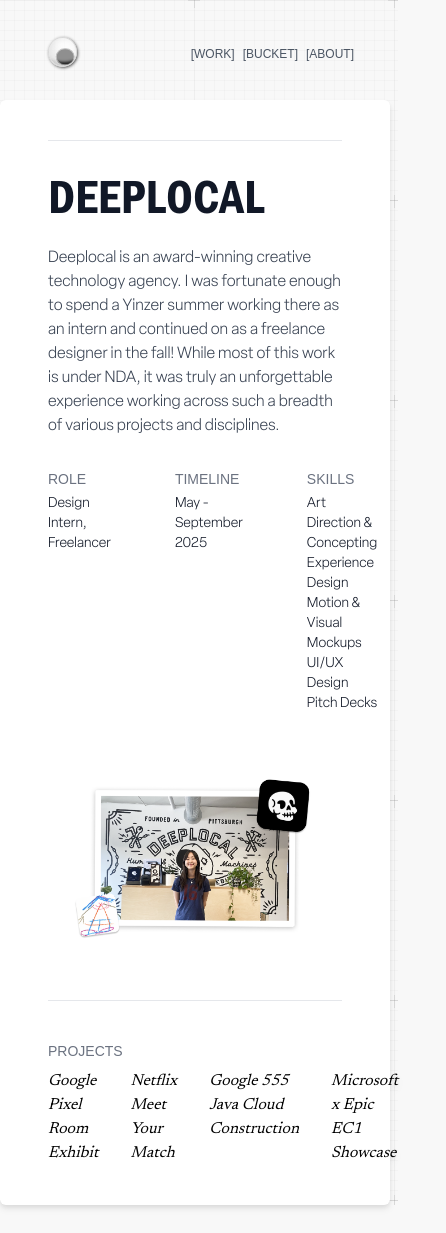
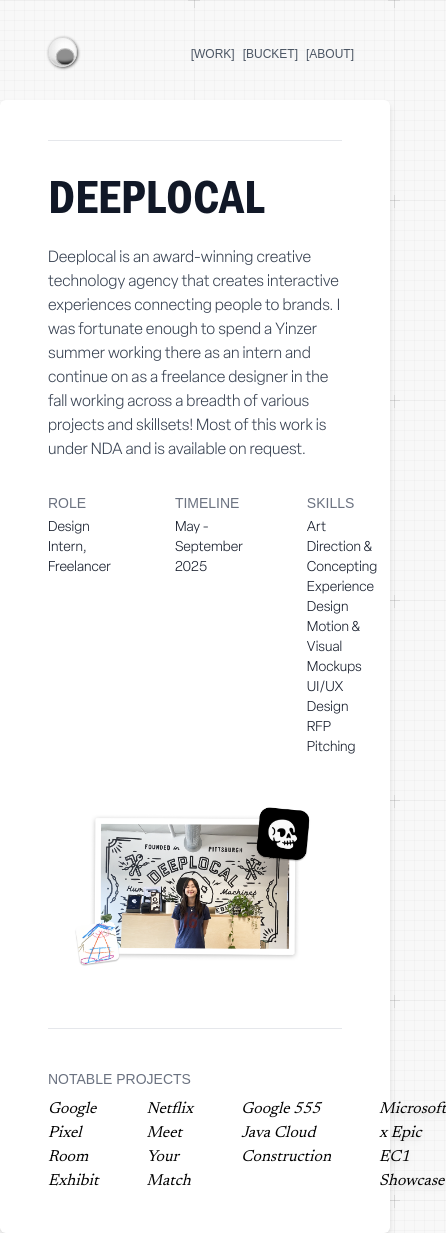
Before and after one commit to faithyeji/yejis-world, a Next.js app: page /pages/projects/deeplocal in a window 390 px wide. Shown: the whole page, 446 px wide, since content can reach past the window. Before the commit the page ends 1205 px from the top, so only its background shows below. Built offline with nearby package versions, Linux system fonts and the light colour scheme; a web font is replaced by a local one.

Commit message:
Fix to draggable refresh

```diff
--- a/src/app/components/DraggableSticker.js
+++ b/src/app/components/DraggableSticker.js
@@ -24,7 +24,7 @@ export default function DraggableSticker({
         type: "x,y",
         edgeResistance: 0.65,
         inertia: true,
-        bounds: window,
+        bounds: document.body,
       });
     }
   }, []);
--- a/src/app/components/Folder.js
+++ b/src/app/components/Folder.js
@@ -37,7 +37,7 @@ export default function Folder({ title, style, content, image, position }) {
       gsap.set(folderRef.current, { x: 0, y: 0 });
       Draggable.create(folderRef.current, {
         type: "x,y",
-        bounds: window,
+        bounds: document.body,
         inertia: true,
         zIndexBoost: true,
       });
@@ -45,7 +45,10 @@ export default function Folder({ title, style, content, image, position }) {
   }, []);
 
   return (
-    <div ref={folderRef} className={`absolute ${style} z-30 hidden lg:block`}>
+    <div
+      ref={folderRef}
+      className={`absolute ${style} z-30 hidden lg:block transition-all`}
+    >
       <div
         className="flex flex-col items-center cursor-pointer -rotate-2"
         onClick={toggleFolder}
--- a/src/app/components/ProjectPage.js
+++ b/src/app/components/ProjectPage.js
@@ -16,7 +16,7 @@ const ProjectPage = ({
     <div className="min-h-screen">
       <div className="max-w-7xl mt-4 mx-auto px-12 py-10 bg-white rounded-md drop-shadow-md animate-slidein opacity-0 [--slidein-delay:100ms]">
         <hr />
-        <div className="grid grid-cols-1 lg:grid-cols-2 gap-12 items-start mt-8 mb-10">
+        <div className="grid grid-cols-1 lg:grid-cols-2 gap-8 items-start mt-8 mb-10">
           {/* Text Content */}
           <div className="space-y-4">
             <h1 className="text-5xl pt-2 font-franklin text-gray-900">
--- a/src/app/page.js
+++ b/src/app/page.js
@@ -78,7 +78,7 @@ export default function Home() {
       <div className="animate-fadein">
         <Folder
           title="photos"
-          style="top-[39%] left-[23%]"
+          style="top-[40%] left-[26%]"
           content={photos}
           position="top-[110%] left-[8%] origin-[0%-30%]"
         />
@@ -95,8 +95,8 @@ export default function Home() {
           alt="coded"
           width={90}
           height={90}
-          startX="68%"
-          startY="32%"
+          startX="66%"
+          startY="34%"
           rotation={0}
         />
         <DraggableSticker
@@ -104,8 +104,8 @@ export default function Home() {
           alt="folder"
           width={60}
           height={60}
-          startX="28%"
-          startY="29%"
+          startX="30%"
+          startY="31%"
           rotation={0}
         />
       </div>
--- a/src/app/pages/projects/deeplocal/page.js
+++ b/src/app/pages/projects/deeplocal/page.js
@@ -7,7 +7,7 @@ export default function StoryGraphPage() {
       headerImageAlt="Deeplocal project header"
       title="DEEPLOCAL"
       description={[
-        "Deeplocal is an award-winning creative technology agency. I was fortunate enough to spend a Yinzer summer working there as an intern and continued on as a freelance designer in the fall! While most of this work is under NDA, it was truly an unforgettable experience working across such a breadth of various projects and disciplines.",
+        "Deeplocal is an award-winning creative technology agency that creates interactive experiences connecting people to brands. I was fortunate enough to spend a Yinzer summer working there as an intern and continue on as a freelance designer in the fall working across a breadth of various projects and skillsets! Most of this work is under NDA and is available on request.",
       ]}
       role="Design Intern, Freelancer"
       timeline="May - September 2025"
@@ -16,16 +16,16 @@ export default function StoryGraphPage() {
         "Experience Design",
         "Motion & Visual Mockups",
         "UI/UX Design",
-        "Pitch Decks",
+        "RFP Pitching",
       ]}
     >
       <div className="space-y-6">
         <div>
           <h3 className="font-mono text-sm text-gray-500 uppercase mb-2">
-            PROJECTS
+            NOTABLE PROJECTS
           </h3>
           <p className="text-gray-700 font-sans text-md"></p>
-          <div className="flex font-serif italic gap-8">
+          <div className="flex font-serif italic gap-12">
             <div className="flex flex-col">
               <h1>Google Pixel Room Exhibit</h1>
             </div>
```
